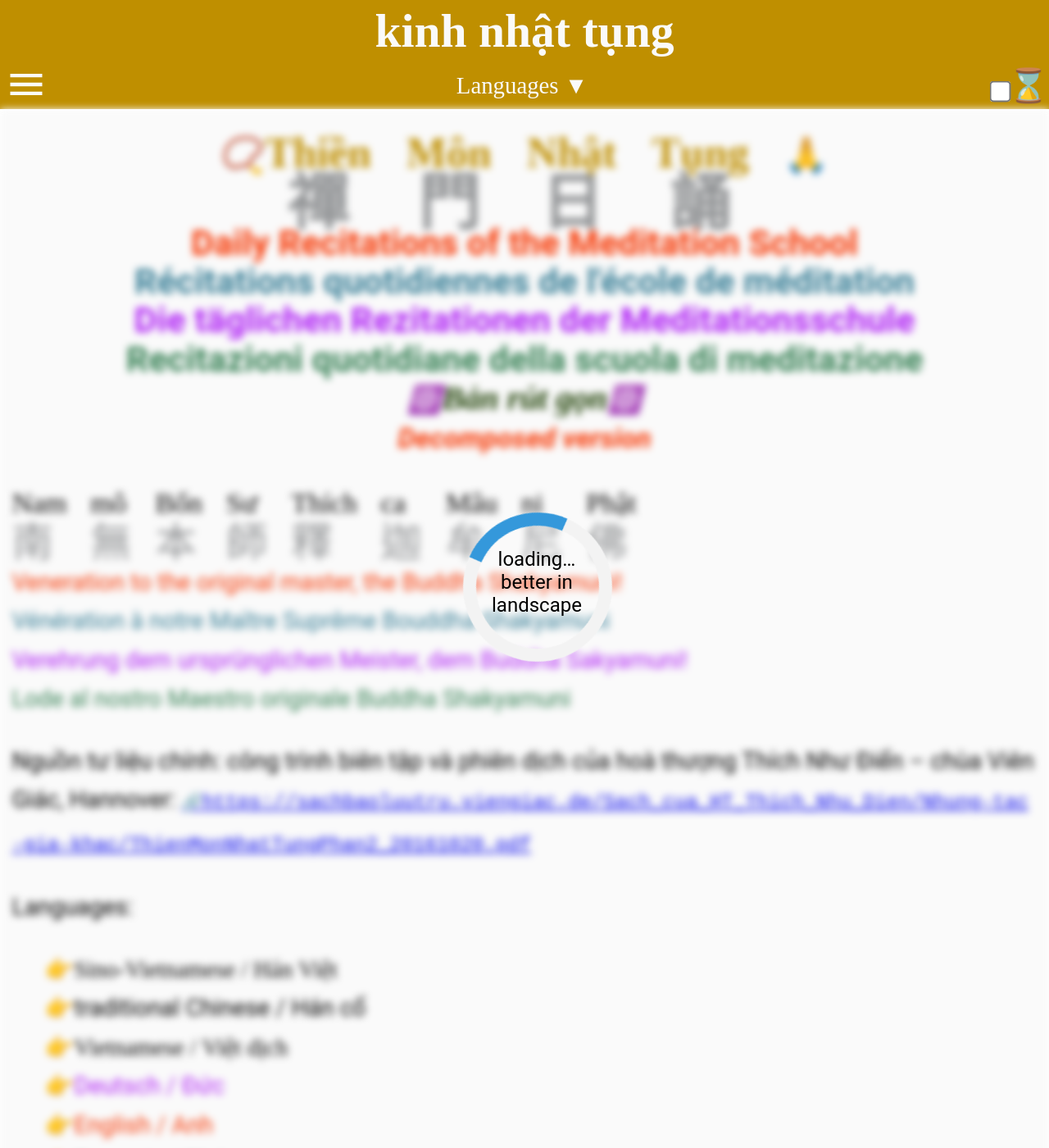
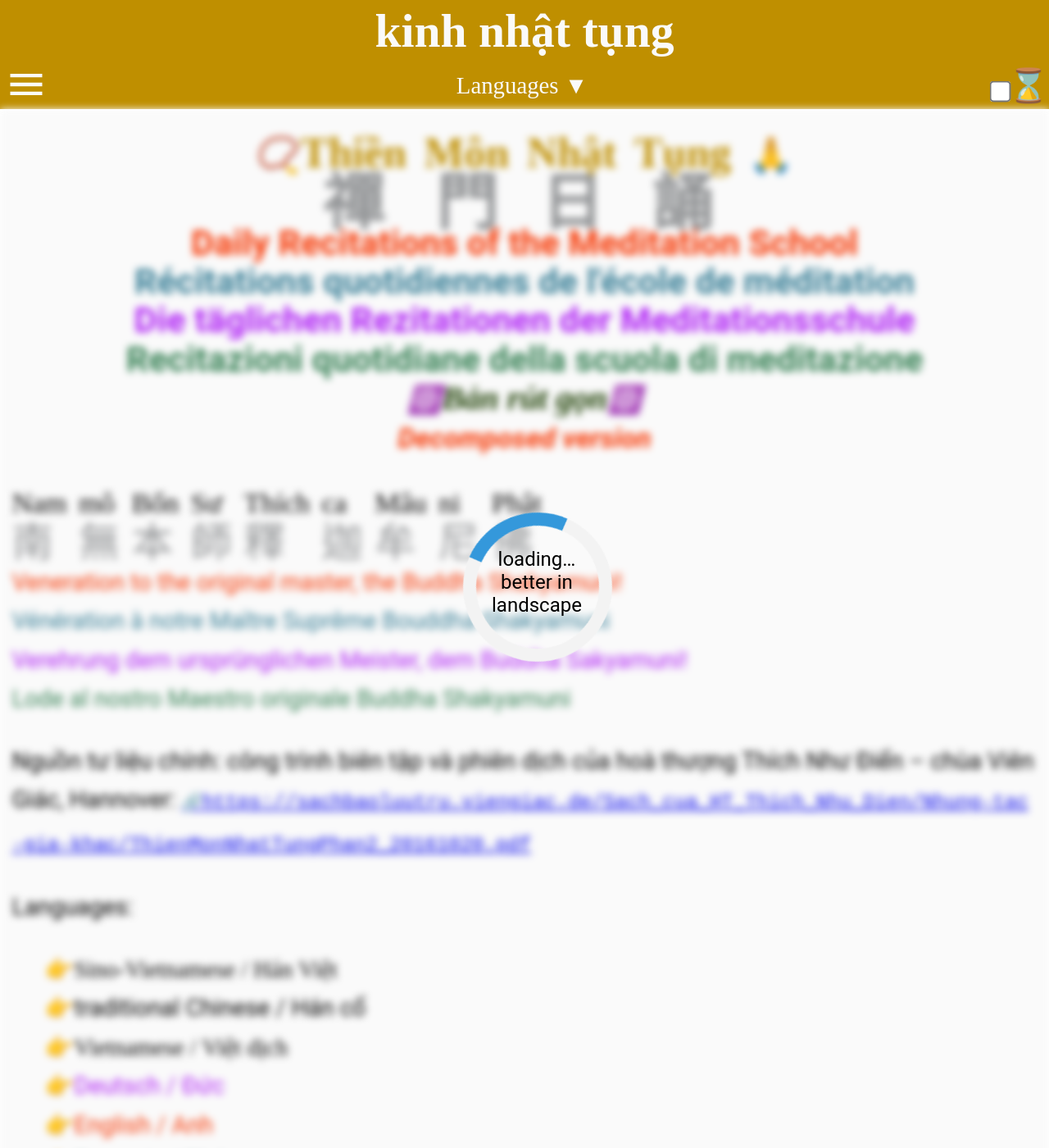
Before and after one commit to phineas-pta/kinh_nhat_tung, a Jekyll site: the page built from index.html, in a window 1280 px wide and 1400 px high. Shown: the whole window at 82% size. Built offline with Jekyll 4.4.1, drawn with Linux system fonts in a browser that asks for light colours; some web fonts are replaced.

Commit message:
misc css styling

```diff
--- a/assets/kinhCSS.sass
+++ b/assets/kinhCSS.sass
@@ -14,7 +14,7 @@
 $sidenav-links-hover: #5EE000
 $lineHeight: calc(1.2em + 1vw) // molten leading
 
-[data-theme='dark']
+[data-theme='dark'] // do not set for <body> because it breaks position fixed of sidenav
 	word-spacing: .05em // more readable against dark backgrounds: a tiny amount of extra space
 	filter: invert(1) hue-rotate(180deg) // photoshop trick: inverted luminance
 
@@ -195,7 +195,7 @@
 	word-wrap: break-word
 	display: inline-flex
 	flex-direction: column-reverse
-	margin-right: 1em
+	margin-right: 0.5em
 
 // ruby base, if this comment is placed in below SASS raises error
 rb
@@ -269,7 +269,7 @@
 /* *************************** navigation sidebar *************************** */
 
 #sidenav
-	height: 90%
+	height: 100%
 	width: 0 // hidden ◄ change this with JavaScript
 	position: fixed // Stay in place
 	z-index: 1 // Stay on top
@@ -278,7 +278,6 @@
 	background-color: $sidenav-background
 	overflow-x: hidden // Disable horizontal scroll
 	overflow-y: auto
-	padding: 40px 0
 	transition: 0.5s
 
 	> ul
--- a/assets/kinhJS.coffee
+++ b/assets/kinhJS.coffee
@@ -96,11 +96,11 @@
 # dark mode toggle
 darkToggle = ->
 	if this.checked
-		document.body.setAttribute 'data-theme', dkey
+		document.documentElement.setAttribute 'data-theme', dkey # do not set for <body> because it breaks position fixed of sidenav
 		this.nextSibling.textContent = '\uD83C\uDF19' # 🌙 surrogate pair
 		window.localStorage.setItem dkey, y
 	else
-		document.body.removeAttribute 'data-theme'
+		document.documentElement.removeAttribute 'data-theme'
 		this.nextSibling.textContent = '\u2600\uFE0F' # ☀️ surrogate pair
 		window.localStorage.setItem dkey, 'tdyutrghjtucvghjtc' # something random not important
 	return null
```
